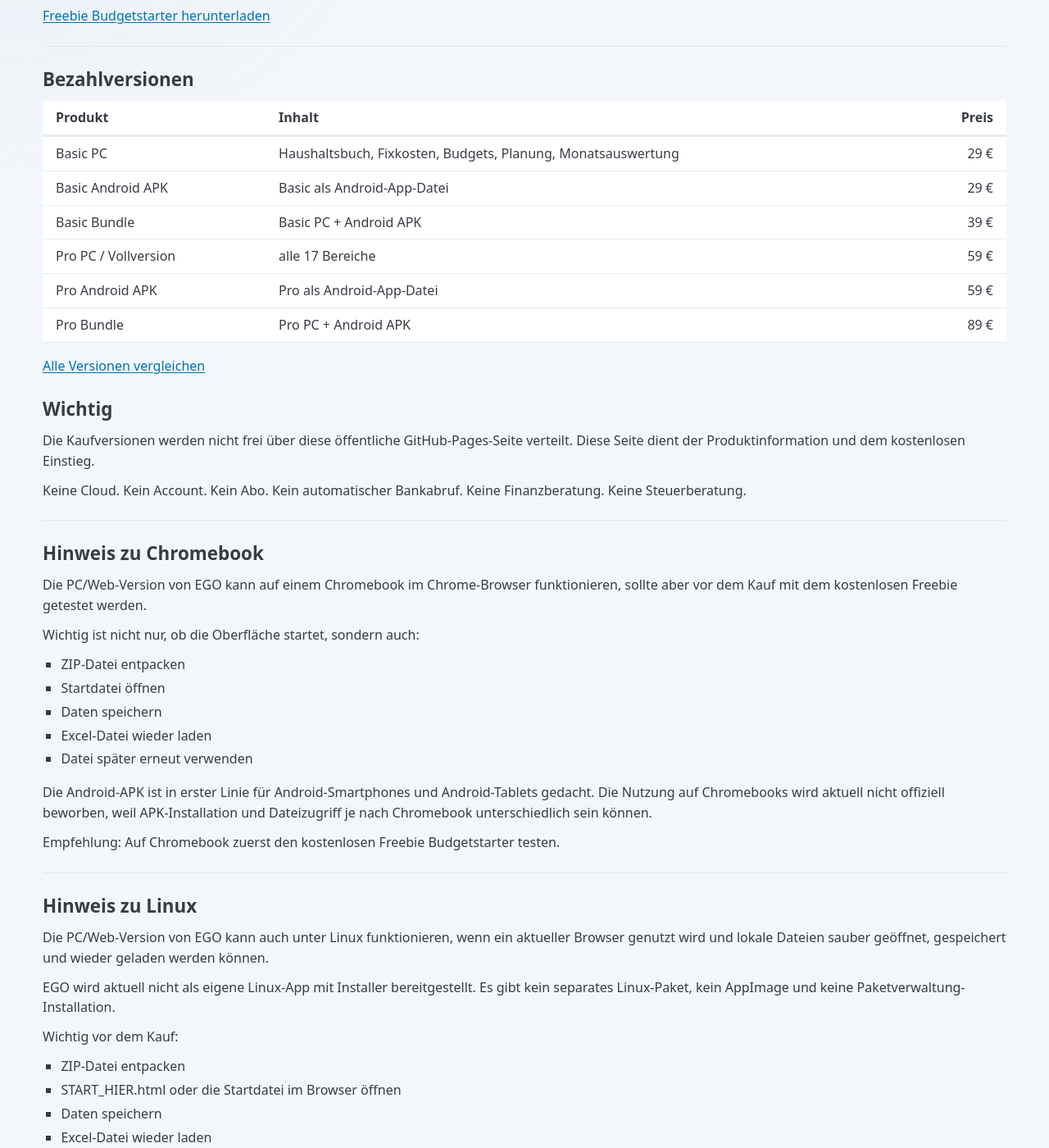
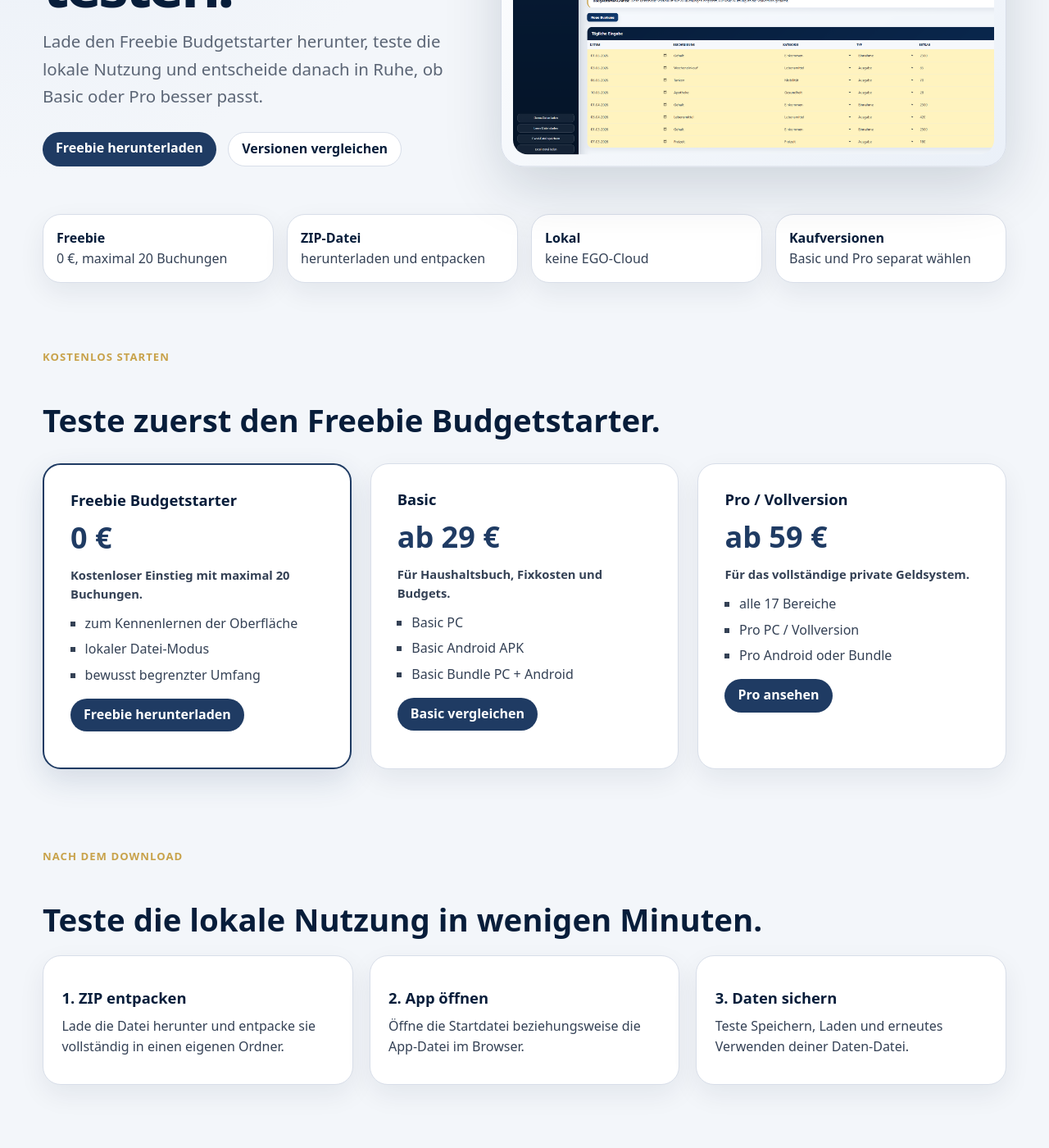
Before and after one commit to gluecklich-tools/einfach-geld-ordnen, a Jekyll site: the page built from seiten/downloads.md, in a window 1280 px wide and 1400 px high, scrolled down 325 px. Shown: the whole window at 82% size. Built offline with Jekyll 4.4.1, drawn with Linux system fonts in a browser that asks for light colours; some of the changed text lies outside the part shown.

Commit message:
Downloads-Seite als Einstieg und Produktweg neu strukturieren

```diff
--- a/seiten/downloads.md
+++ b/seiten/downloads.md
@@ -5,75 +5,154 @@ description: "EGO kostenlos testen und Produktversionen vergleichen: Freebie Bud
 permalink: /seiten/downloads.html
 ---
 
-# EGO Downloads
+<section class="ego-hero">
+  <div class="ego-hero-text">
+    <p class="ego-kicker">Downloads</p>
 
-Hier findest du den kostenlosen Einstieg in EGO und die Übersicht der Produktversionen.
+    <h1>EGO kostenlos testen.</h1>
 
-## Kostenlos testen: Freebie Budgetstarter
+    <p class="ego-lead">
+      Lade den Freebie Budgetstarter herunter, teste die lokale Nutzung
+      und entscheide danach in Ruhe, ob Basic oder Pro besser passt.
+    </p>
 
-Der Freebie Budgetstarter ist die kostenlose Einstiegsversion von EGO. Er ist auf maximal 20 Buchungen begrenzt und bewusst kein Ersatz für Basic oder Pro.
+    <div class="ego-hero-actions">
+      <a class="button" href="{{ '/downloads/bundles/EGO_APP_FREEBIE_BUDGETSTARTER_RC7_DATEN_DATEI_MODUS.zip' | relative_url }}">
+        Freebie herunterladen
+      </a>
+      <a class="button secondary" href="{{ '/seiten/versionen.html' | relative_url }}">
+        Versionen vergleichen
+      </a>
+    </div>
+  </div>
 
-**Preis:** 0 €
+  <div class="ego-hero-media">
+    <img src="{{ '/assets/img/screenshots/pc/ego-freebie-haushaltsbuch-limit.png' | relative_url }}"
+         alt="EGO Freebie Budgetstarter">
+  </div>
+</section>
 
-[Freebie Budgetstarter herunterladen]({{ '/downloads/bundles/EGO_APP_FREEBIE_BUDGETSTARTER_RC7_DATEN_DATEI_MODUS.zip' | relative_url }})
+<section class="ego-trust-strip">
+  <div><strong>Freebie</strong><span>0 €, maximal 20 Buchungen</span></div>
+  <div><strong>ZIP-Datei</strong><span>herunterladen und entpacken</span></div>
+  <div><strong>Lokal</strong><span>keine EGO-Cloud</span></div>
+  <div><strong>Kaufversionen</strong><span>Basic und Pro separat wählen</span></div>
+</section>
 
----
+<section class="ego-section">
+  <p class="ego-kicker">Kostenlos starten</p>
+  <h2>Teste zuerst den Freebie Budgetstarter.</h2>
 
-## Bezahlversionen
+  <div class="pricing-grid">
+    <section class="pricing-card featured">
+      <h3>Freebie Budgetstarter</h3>
+      <p class="price">0 €</p>
+      <p class="price-note">Kostenloser Einstieg mit maximal 20 Buchungen.</p>
+      <ul>
+        <li>zum Kennenlernen der Oberfläche</li>
+        <li>lokaler Datei-Modus</li>
+        <li>bewusst begrenzter Umfang</li>
+      </ul>
+      <p>
+        <a class="button" href="{{ '/downloads/bundles/EGO_APP_FREEBIE_BUDGETSTARTER_RC7_DATEN_DATEI_MODUS.zip' | relative_url }}">
+          Freebie herunterladen
+        </a>
+      </p>
+    </section>
 
-| Produkt | Inhalt | Preis |
-|---|---|---:|
-| Basic PC | Haushaltsbuch, Fixkosten, Budgets, Planung, Monatsauswertung | 29 € |
-| Basic Android APK | Basic als Android-App-Datei | 29 € |
-| Basic Bundle | Basic PC + Android APK | 39 € |
-| Pro PC / Vollversion | alle 17 Bereiche | 59 € |
-| Pro Android APK | Pro als Android-App-Datei | 59 € |
-| Pro Bundle | Pro PC + Android APK | 89 € |
+    <section class="pricing-card">
+      <h3>Basic</h3>
+      <p class="price">ab 29 €</p>
+      <p class="price-note">Für Haushaltsbuch, Fixkosten und Budgets.</p>
+      <ul>
+        <li>Basic PC</li>
+        <li>Basic Android APK</li>
+        <li>Basic Bundle PC + Android</li>
+      </ul>
+      <p>
+        <a class="button" href="{{ '/seiten/versionen.html' | relative_url }}">
+          Basic vergleichen
+        </a>
+      </p>
+    </section>
 
-[Alle Versionen vergleichen]({{ '/seiten/versionen.html' | relative_url }})
+    <section class="pricing-card">
+      <h3>Pro / Vollversion</h3>
+      <p class="price">ab 59 €</p>
+      <p class="price-note">Für das vollständige private Geldsystem.</p>
+      <ul>
+        <li>alle 17 Bereiche</li>
+        <li>Pro PC / Vollversion</li>
+        <li>Pro Android oder Bundle</li>
+      </ul>
+      <p>
+        <a class="button" href="{{ '/seiten/vollversion.html' | relative_url }}">
+          Pro ansehen
+        </a>
+      </p>
+    </section>
+  </div>
+</section>
 
-## Wichtig
+<section class="ego-section">
+  <p class="ego-kicker">Nach dem Download</p>
+  <h2>Teste die lokale Nutzung in wenigen Minuten.</h2>
 
-Die Kaufversionen werden nicht frei über diese öffentliche GitHub-Pages-Seite verteilt. Diese Seite dient der Produktinformation und dem kostenlosen Einstieg.
+  <div class="ego-feature-grid">
+    <section>
+      <h3>1. ZIP entpacken</h3>
+      <p>Lade die Datei herunter und entpacke sie vollständig in einen eigenen Ordner.</p>
+    </section>
 
-Keine Cloud. Kein Account. Kein Abo. Kein automatischer Bankabruf. Keine Finanzberatung. Keine Steuerberatung.
+    <section>
+      <h3>2. App öffnen</h3>
+      <p>Öffne die Startdatei beziehungsweise die App-Datei im Browser.</p>
+    </section>
 
-<!-- EGO_CHROMEBOOK_HINT_START -->
----
+    <section>
+      <h3>3. Daten sichern</h3>
+      <p>Teste Speichern, Laden und erneutes Verwenden deiner Daten-Datei.</p>
+    </section>
+  </div>
+</section>
 
-## Hinweis zu Chromebook
+<section class="ego-section">
+  <p class="ego-kicker">Kaufversionen</p>
+  <h2>Basic und Pro werden nicht frei über diese Seite verteilt.</h2>
 
-Die PC/Web-Version von EGO kann auf einem Chromebook im Chrome-Browser funktionieren, sollte aber vor dem Kauf mit dem kostenlosen Freebie getestet werden.
+  <div class="ego-feature-grid">
+    <section>
+      <h3>Warum?</h3>
+      <p>Diese öffentliche GitHub-Pages-Seite dient dem kostenlosen Einstieg und der Produktinformation.</p>
+    </section>
 
-Wichtig ist nicht nur, ob die Oberfläche startet, sondern auch:
+    <section>
+      <h3>Basic</h3>
+      <p>Für den normalen Monatsalltag mit Haushaltsbuch, Fixkosten, Budgets und Auswertung.</p>
+    </section>
 
-- ZIP-Datei entpacken
-- Startdatei öffnen
-- Daten speichern
-- Excel-Datei wieder laden
-- Datei später erneut verwenden
+    <section>
+      <h3>Pro</h3>
+      <p>Für den vollständigen Umfang mit allen 17 Bereichen, Rücklagen, Schulden und Sparzielen.</p>
+    </section>
+  </div>
+</section>
 
-Die Android-APK ist in erster Linie für Android-Smartphones und Android-Tablets gedacht. Die Nutzung auf Chromebooks wird aktuell nicht offiziell beworben, weil APK-Installation und Dateizugriff je nach Chromebook unterschiedlich sein können.
+<section class="ego-section ego-note">
+  <h2>Wichtige Hinweise</h2>
 
-Empfehlung: Auf Chromebook zuerst den kostenlosen Freebie Budgetstarter testen.
-<!-- EGO_CHROMEBOOK_HINT_END -->
+  <p>
+    EGO ist ein Selbstbedienungsprodukt. Es ist keine Finanzberatung,
+    keine Steuerberatung und kein Online-Banking.
+  </p>
 
-<!-- EGO_LINUX_HINT_START -->
----
+  <p>
+    EGO nutzt keine EGO-Cloud, keinen EGO-Account und kein Abo.
+    Daten werden lokal genutzt und per Datei gespeichert beziehungsweise geladen.
+  </p>
 
-## Hinweis zu Linux
-
-Die PC/Web-Version von EGO kann auch unter Linux funktionieren, wenn ein aktueller Browser genutzt wird und lokale Dateien sauber geöffnet, gespeichert und wieder geladen werden können.
-
-EGO wird aktuell nicht als eigene Linux-App mit Installer bereitgestellt. Es gibt kein separates Linux-Paket, kein AppImage und keine Paketverwaltung-Installation.
-
-Wichtig vor dem Kauf:
-
-- ZIP-Datei entpacken
-- START_HIER.html oder die Startdatei im Browser öffnen
-- Daten speichern
-- Excel-Datei wieder laden
-- Datei später erneut verwenden
-
-Empfehlung: Unter Linux zuerst den kostenlosen Freebie Budgetstarter testen.
-<!-- EGO_LINUX_HINT_END -->
+  <p>
+    Die Android-Version wird als APK bereitgestellt. iOS wird aktuell nicht angeboten.
+    Chromebook und Linux sollten vor dem Kauf mit dem kostenlosen Freebie getestet werden.
+  </p>
+</section>
```
